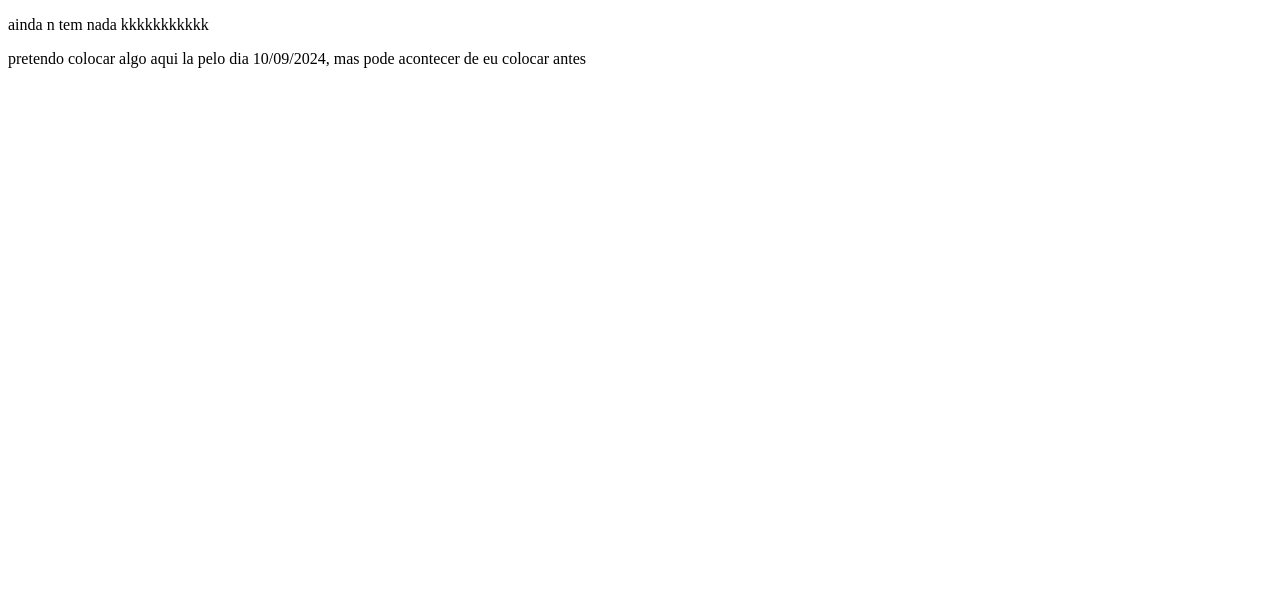
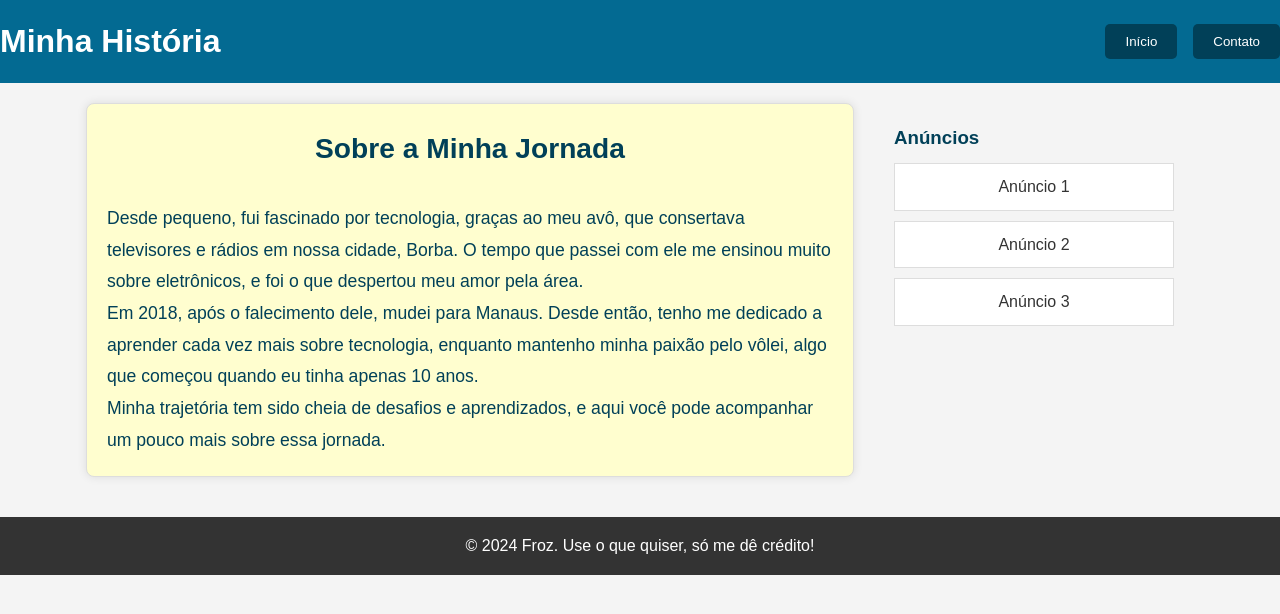
Before and after one commit to ThiagoFroz/froz, a website: page pages/minha-historia.html in a window 1280 px wide. Drawn offline with Linux system fonts and the light colour scheme.

Commit message:
fiz uns negocionhos aí

```diff
--- /dev/null
+++ b/css/contato.css
@@ -0,0 +1,152 @@
+/* Reset básico para margens e padding */
+* {
+    margin: 0;
+    padding: 0;
+    box-sizing: border-box;
+}
+
+/* Estilizando o corpo */
+body {
+    font-family: Arial, sans-serif;
+    background-color: #f4f4f4;
+    color: #333;
+    line-height: 1.6;
+}
+
+/* Cabeçalho */
+header {
+    text-align: center;
+    background-color: #036a92;
+    color: white;
+    padding: 1em 0;
+    margin: 0;
+    display: flex;
+    justify-content: space-between;
+    align-items: center;
+}
+
+header h1 {
+    margin: 0;
+}
+
+nav {
+    display: flex;
+    gap: 1em;
+}
+
+nav button {
+    background-color: #014058;
+    color: white;
+    border: none;
+    padding: 10px 20px;
+    cursor: pointer;
+    border-radius: 5px;
+}
+
+nav button:hover {
+    background-color: #036a92;
+}
+
+/* Estilizando a seção principal */
+main {
+    display: flex;
+    justify-content: space-around;
+    padding: 2em;
+    gap: 20px;
+}
+
+#contato-form {
+    background-color: white;
+    border-radius: 8px;
+    padding: 20px;
+    box-shadow: 0 0 10px rgba(0, 0, 0, 0.1);
+    width: 60%;
+}
+
+#contato-form h2 {
+    text-align: center;
+    margin-bottom: 20px;
+    color: #036a92;
+}
+
+#contato-form p {
+    text-align: center;
+    margin-bottom: 20px;
+    color: #014058;
+}
+
+.form-group {
+    margin-bottom: 15px;
+}
+
+.form-group label {
+    display: block;
+    margin-bottom: 5px;
+    font-weight: bold;
+}
+
+.form-group input,
+.form-group textarea {
+    width: 100%;
+    padding: 10px;
+    border-radius: 5px;
+    border: 1px solid #ccc;
+}
+
+button {
+    background-color: #036a92;
+    color: white;
+    border: none;
+    padding: 10px 20px;
+    font-size: 16px;
+    cursor: pointer;
+    border-radius: 5px;
+    display: block;
+    margin: 20px auto 0;
+}
+
+button:hover {
+    background-color: #014058;
+}
+
+/* Barra lateral com informações de contato */
+#informacoes-contato {
+    background-color: #f4f4f4;
+    padding: 20px;
+    width: 30%;
+    border-radius: 8px;
+    box-shadow: 0 0 10px rgba(0, 0, 0, 0.1);
+}
+
+#informacoes-contato h3 {
+    color: #014058;
+    margin-bottom: 15px;
+}
+
+#informacoes-contato ul {
+    list-style: none;
+    padding: 0;
+}
+
+#informacoes-contato ul li {
+    margin-bottom: 15px;
+}
+
+#informacoes-contato ul li a {
+    text-decoration: none;
+    color: #036a92;
+    font-size: 18px;
+}
+
+#informacoes-contato ul li a:hover {
+    text-decoration: underline;
+}
+
+/* Rodapé */
+footer {
+    text-align: center;
+    padding: 1em 0;
+    background-color: #333;
+    color: white;
+    margin-top: 20px;
+}
--- /dev/null
+++ b/css/minha-historia.css
@@ -0,0 +1,128 @@
+/* Reset básico para margens e padding */
+* {
+    margin: 0;
+    padding: 0;
+    box-sizing: border-box;
+}
+
+/* Estilizando o corpo */
+body {
+    font-family: Arial, sans-serif;
+    background-color: #f4f4f4;
+    color: #333;
+    line-height: 1.6;
+}
+
+/* Cabeçalho */
+header {
+    text-align: center;
+    background-color: #036a92;
+    color: white;
+    padding: 1em 0;
+    margin: 0;
+    display: flex;
+    justify-content: space-between;
+    align-items: center;
+}
+
+header h1 {
+    margin: 0;
+}
+
+nav {
+    display: flex;
+    gap: 1em;
+}
+
+nav button {
+    background-color: #014058;
+    color: white;
+    border: none;
+    padding: 10px 20px;
+    cursor: pointer;
+    border-radius: 5px;
+}
+
+nav button:hover {
+    background-color: #036a92;
+}
+
+/* Layout container para o conteúdo principal e anúncios */
+.container {
+    display: flex;
+    justify-content: center;
+    gap: 20px;
+    padding: 20px 0;
+}
+
+/* Estilizando o bloco de notas */
+#bloco-de-notas {
+    width: 60%;
+}
+
+.notepad {
+    background-color: #fffecf;
+    border: 1px solid #ddd;
+    padding: 20px;
+    border-radius: 8px;
+    box-shadow: 0 0 10px rgba(0, 0, 0, 0.1);
+    position: relative;
+    line-height: 1.8;
+    font-size: 1.1em;
+    color: #014058;
+}
+
+/* Efeito de linhas no bloco de notas */
+.notepad::before {
+    content: '';
+    position: absolute;
+    top: 0;
+    left: 0;
+    right: 0;
+    bottom: 0;
+    background: repeating-linear-gradient(
+        to bottom,
+        transparent,
+        transparent 24px,
+        #036a92 25px
+    );
+    opacity: 0.2;
+    z-index: -1;
+}
+
+.notepad h2 {
+    text-align: center;
+    color: #014058;
+    margin-bottom: 1em;
+    font-size: 1.6em;
+}
+
+/* Estilizando os anúncios */
+#anuncios {
+    width: 25%;
+    background-color: #f4f4f4;
+    padding: 20px;
+}
+
+#anuncios h3 {
+    color: #014058;
+    margin-bottom: 10px;
+}
+
+.ad {
+    background-color: #fff;
+    border: 1px solid #ddd;
+    padding: 10px;
+    margin-bottom: 10px;
+    text-align: center;
+}
+
+/* Rodapé */
+footer {
+    text-align: center;
+    padding: 1em 0;
+    background-color: #333;
+    color: white;
+    margin-top: 20px;
+    position: relative;
+}
--- /dev/null
+++ b/css/style-sugestoes.css
@@ -0,0 +1,113 @@
+/* Reset básico */
+* {
+    margin: 0;
+    padding: 0;
+    box-sizing: border-box;
+}
+
+/* Corpo */
+body {
+    font-family: Arial, sans-serif;
+    background-color: #f4f4f4;
+    color: #333;
+    line-height: 1.6;
+}
+
+/* Cabeçalho */
+header {
+    background-color: #036a92;
+    color: white;
+    text-align: center;
+    padding: 1.5em;
+}
+
+header h1 {
+    font-size: 2.5em;
+    margin-bottom: 0.5em;
+}
+
+header button {
+    background-color: white;
+    color: #036a92;
+    border: 2px solid #036a92;
+    padding: 10px 20px;
+    font-size: 1em;
+    border-radius: 5px;
+    cursor: pointer;
+    transition: background-color 0.3s, color 0.3s;
+}
+
+header button:hover {
+    background-color: #036a92;
+    color: white;
+}
+
+/* Formulário */
+main {
+    background-color: white;
+    width: 90%;
+    max-width: 600px;
+    margin: 2em auto;
+    padding: 2em;
+    border-radius: 8px;
+    box-shadow: 0 0 10px rgba(0, 0, 0, 0.1);
+}
+
+main h2 {
+    color: #014058;
+    font-size: 2em;
+    margin-bottom: 1em;
+    text-align: center;
+}
+
+.form-group {
+    margin-bottom: 1.5em;
+}
+
+label {
+    display: block;
+    font-size: 1.1em;
+    margin-bottom: 0.5em;
+}
+
+input[type="text"], textarea {
+    width: 100%;
+    padding: 10px;
+    border-radius: 5px;
+    border: 1px solid #ccc;
+    font-size: 1em;
+}
+
+input[type="text"]:focus, textarea:focus {
+    border-color: #036a92;
+    outline: none;
+}
+
+button[type="submit"] {
+    background-color: #036a92;
+    color: white;
+    border: none;
+    padding: 10px 20px;
+    font-size: 1.2em;
+    cursor: pointer;
+    border-radius: 5px;
+    display: block;
+    width: 100%;
+}
+
+button[type="submit"]:hover {
+    background-color: #014058;
+}
+
+/* Rodapé */
+footer {
+    background-color: #333;
+    color: white;
+    text-align: center;
+    padding: 1em;
+    margin-top: 2em;
+}
+
+footer p {
+    font-size: 0.9em;
+}
--- a/css/style.css
+++ b/css/style.css
@@ -1,110 +1,130 @@
-/* Reset básico para margens e padding */
+/* Reset básico */
 * {
     margin: 0;
     padding: 0;
     box-sizing: border-box;
 }
 
-/* Definindo a fonte padrão e o background */
+/* Corpo */
 body {
-    font-family: Arial, sans-serif;
+    font-family: 'Arial', sans-serif;
     background-color: #f4f4f4;
     color: #333;
     line-height: 1.6;
+    margin: 0;
 }
 
-/* Estilizando o cabeçalho */
+/* Estilos do Cabeçalho */
 header {
     background-color: #036a92;
     color: white;
+    padding: 2em 0;
     text-align: center;
-    padding: 1em 0;
+    position: relative;
+}
+
+.logo img {
+    position: absolute;
+    top: 10px;
+    left: 20px;
+    width: 50px;
 }
 
 header h1 {
+    font-size: 2.5em;
     margin-bottom: 0.5em;
 }
 
 header p {
     font-size: 1.2em;
+    margin-bottom: 1.5em;
 }
 
-/* Estilizando as seções */
+/* Botões de Navegação */
+nav {
+    display: flex;
+    justify-content: center;
+    gap: 15px;
+}
+
+nav button {
+    background-color: #014058;
+    color: white;
+    border: none;
+    padding: 10px 20px;
+    font-size: 16px;
+    border-radius: 5px;
+    cursor: pointer;
+}
+
+nav button:hover {
+    background-color: #036a92;
+}
+
+/* Seções */
 section {
-    padding: 2em 1em;
-    margin: 0 auto; /* Adiciona uma margem automática para centralizar o conteúdo */
     background-color: white;
+    padding: 2em;
+    margin: 2em auto;
     border-radius: 8px;
+    width: 90%;
+    max-width: 1000px;
     box-shadow: 0 0 10px rgba(0, 0, 0, 0.1);
 }
 
-/* Ajustando o padding para garantir que o conteúdo não fique encostado na borda da tela */
-@media (min-width: 600px) {
-    section {
-        padding: 2em 2em;
-    }
-}
-
-@media (max-width: 599px) {
-    section {
-        padding: 1em;
-    }
-}
-
 section h2 {
-    margin-bottom: 0.5em;
+    margin-bottom: 1em;
     color: #014058;
+    font-size: 2em;
+    text-align: center;
 }
 
 section p {
+    font-size: 1.1em;
+    color: #333;
+    text-align: center;
     margin-bottom: 1em;
 }
 
-/* Estilizando links */
-a {
-    color: #006f9b;
-    text-decoration: none;
+section#sobre-mim {
+    background-color: #f4faff;
 }
 
-a:hover {
+section#contato ul {
+    list-style-type: none;
+    padding: 0;
+    display: flex;
+    justify-content: center;
+    gap: 20px;
+}
+
+section#contato ul li {
+    margin-bottom: 1em;
+}
+
+section#contato ul li a {
+    color: #036a92;
+    text-decoration: none;
+    font-size: 1.2em;
+}
+
+section#contato ul li a i {
+    margin-right: 10px;
+}
+
+section#contato ul li a:hover {
     text-decoration: underline;
 }
 
-/* Estilizando a lista de contatos */
-ul {
-    list-style: none;
-}
-
-ul li {
-    margin-bottom: 0.5em;
-}
-
-/* Estilizando o rodapé */
+/* Rodapé */
 footer {
     background-color: #333;
     color: white;
     text-align: center;
-    padding: 1em 0;
+    padding: 1.5em 0;
 }
 
 footer p {
-    margin-bottom: 0.5em;
+    font-size: 0.9em;
+    margin: 0;
 }
-
-footer button {
-    background-color: #036a92;
-    border: none;
-    color: white;
-    padding: 10px 20px;
-    text-align: center;
-    text-decoration: none;
-    display: inline-block;
-    font-size: 16px;
-    margin: 4px 2px;
-    cursor: pointer;
-    border-radius: 5px;
-}
-
-footer button:hover {
-    background-color: #5c82f5;
-}
--- a/pages/minha-historia.html
+++ b/pages/minha-historia.html
@@ -1,17 +1,54 @@
 <!DOCTYPE html>
-<html lang="en">
+<html lang="pt-BR">
 <head>
     <meta charset="UTF-8">
     <meta name="viewport" content="width=device-width, initial-scale=1.0">
-    <title>Thiago (Froz Chaves dos Santos)</title>
+    <title>Minha História - Froz</title>
+    <link rel="stylesheet" href="../css/minha-historia.css">
+    <link rel="shortcut icon" href="../assets/favicon.png" type="image/x-icon">
 </head>
 <body>
-    <p>
-        ainda n tem nada kkkkkkkkkkk
-    </p>
+    <header>
+        <h1>Minha História</h1>
+        <nav>
+            <button onclick="window.location.href='../index.html'">Início</button>
+            <button onclick="window.location.href='contato.html'">Contato</button>
+        </nav>
+    </header>
 
-    <p>
-        pretendo colocar algo aqui la pelo dia 10/09/2024, mas pode acontecer de eu colocar antes
-    </p>
+    <div class="container">
+        <section id="bloco-de-notas">
+            <div class="notepad">
+                <h2>Sobre a Minha Jornada</h2>
+                <p>
+                    Desde pequeno, fui fascinado por tecnologia, graças ao meu avô, que consertava televisores e rádios em nossa cidade, Borba. O tempo que passei com ele me ensinou muito sobre eletrônicos, e foi o que despertou meu amor pela área.
+                </p>
+                <p>
+                    Em 2018, após o falecimento dele, mudei para Manaus. Desde então, tenho me dedicado a aprender cada vez mais sobre tecnologia, enquanto mantenho minha paixão pelo vôlei, algo que começou quando eu tinha apenas 10 anos.
+                </p>
+                <p>
+                    Minha trajetória tem sido cheia de desafios e aprendizados, e aqui você pode acompanhar um pouco mais sobre essa jornada.
+                </p>
+            </div>
+        </section>
+
+        <!-- Anúncios -->
+        <aside id="anuncios">
+            <h3>Anúncios</h3>
+            <div class="ad">
+                <p>Anúncio 1</p>
+            </div>
+            <div class="ad">
+                <p>Anúncio 2</p>
+            </div>
+            <div class="ad">
+                <p>Anúncio 3</p>
+            </div>
+        </aside>
+    </div>
+
+    <footer>
+        <p>&copy; 2024 Froz. Use o que quiser, só me dê crédito!</p>
+    </footer>
 </body>
 </html>
```
Also changed, not shown: index.html (+9 -5 lines), pages/contato.html (added, +56 -0 lines), pages/sugestoes.html (+14 -15 lines).
